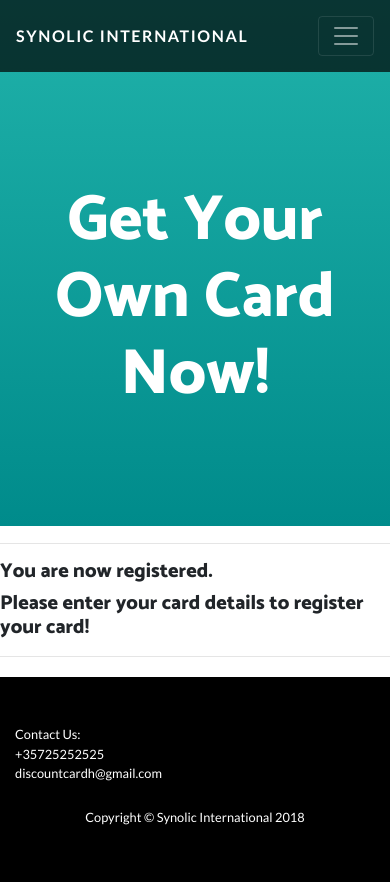
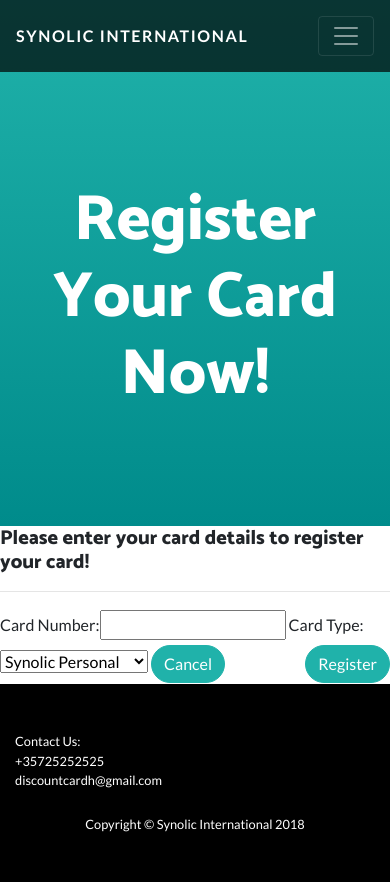
Before and after one commit to alexiaharal/discountCard, a Django app: page /discountCard/register_card/ in a window 390 px wide. Before the commit the page ends 825 px from the top, so only its background shows below. Run offline with Django 3.2, Linux system fonts and the light colour scheme; some libraries are stand-ins or nearby versions.

Commit message:
Purchased card can register now, emails send for expiration reminders, cards set to expired on startup

```diff
--- a/discountCard/__init__.py
+++ b/discountCard/__init__.py
@@ -0,0 +1,3 @@
+
+
+default_app_config = 'discountCard.apps.DiscountcardConfig'
--- a/discountCard/forms.py
+++ b/discountCard/forms.py
@@ -4,6 +4,9 @@
 from django import forms
 from discountCard.models import  Profile
 from django.contrib.auth.models import User
+from django.contrib.auth import login as auth_login
+from django.contrib.auth import authenticate, login, logout
+
 
 class UserForm(forms.Form):
 
@@ -16,7 +19,7 @@
     phone = forms.CharField(label='Phone Number')
     address = forms.CharField(label='Address')
     city = forms.CharField(label='City')
-    country = forms.CharField(label='First Name')
+    country = forms.CharField(label='Country')
 
     def clean_email(self):
         # Get the email
@@ -55,9 +58,21 @@
         ("Year", "Year"),
     }
     card_type = forms.ChoiceField(choices = type_CHOICES, label='Card Type')
-    card_period = forms.ChoiceField(choices = period_CHOICES, label = 'Card Issue Period')
+    #card_period = forms.ChoiceField(choices = period_CHOICES, label = 'Card Issue Period')
 
 
 class LoginForm(forms.Form):
     username= forms.CharField(label='Username', max_length=30)
     password = forms.CharField(label='Password',widget=forms.PasswordInput())
+
+
+class RegisterCardForm(forms.Form):
+    type_CHOICES= {
+        ("Synolic Personal","Synolic Personal"),
+        ("Synolic Corporate", "Synolic Corporate"),
+        ("Synolic Visitors", "Synolic Visitors"),
+        ("Synolic Youth", "Synolic Youth"),
+    }
+    number = forms.CharField(label='Card Number')
+    card_type = forms.ChoiceField(choices = type_CHOICES, label='Card Type')
+    #card_period = forms.ChoiceField(choices = period_CHOICES, label = 'Card Issue Period')
--- a/discountCard/models.py
+++ b/discountCard/models.py
@@ -48,7 +48,9 @@
     renewal_date = models.DateField(null=False)
     owner = models.ForeignKey(Profile, on_delete=models.CASCADE,default="")
     card_type = models.CharField(choices = type_CHOICES,max_length=30,default="")
-
+    expired = models.BooleanField(default=False)
+    active = models.BooleanField(default = False)
+    reminder_send = models.BooleanField(default = False)
     # Override the __unicode__() method to return out something meaningful!
     def __str__(self):
         return str(self.card_number)
--- a/discountCard/templates/discountCard/login.html
+++ b/discountCard/templates/discountCard/login.html
@@ -19,6 +19,9 @@
 <div class="row">
     <div class="col-xs-1 col-sm-2 col-lg-4">    </div>
     <div class="col-xs-10 col-sm-8 col-lg-4">
+        {% if invalid %}
+            <hr><h5 style="color: #E63A3A;">Invalid Login Details Provided</h5>
+        {% endif %}
         <hr><form method="POST" autocomplete="off" enctype="multipart/form-data">
             {% csrf_token %}
             {{ login_form|bootstrap }}
--- a/discountCard/templates/discountCard/register_card.html
+++ b/discountCard/templates/discountCard/register_card.html
@@ -7,7 +7,7 @@
 <header class="masthead text-center text-white">
     <div class="masthead-content">
         <div class="container">
-            <h1 class="masthead-heading mb-0">Get Your Own Card Now!</h1>
+            <h1 class="masthead-heading mb-0">Register Your Card Now!</h1>
         </div>
 
     </div>
@@ -18,7 +18,6 @@
     <div class="row">
         <div class="col-xs-2 col-sm-2 col-lg-4">    </div>
         <div class="col-xs-8 col-sm-8 col-lg-4">
-            <hr><h5>You are now registered.</h5>
             <h5>Please enter your card details to register your card!</h5><hr>
         </div>
         <div class="col-xs-2 col-sm-2 col-lg-4">    </div>
@@ -28,11 +27,22 @@
 
 <section>
     <div class="row">
-        <div class="col-xs-2 col-sm-2 col-lg-4">    </div>
-        <div class="col-xs-8 col-sm-8 col-lg-4">
-
-        </div>
-        <div class="col-xs-2 col-sm-2 col-lg-4">    </div>
+        <div class="col-xs-1 col-sm-2 col-lg-3">    </div>
+        <div class="col-xs-10 col-sm-8 col-lg-6">
+            {% if wrong_card_type %}
+                <hr><h5 style="color: #E63A3A;">Card Type Does Not Match Purchased Card's Type</h5>
+            {% endif %}
+            {% if wrong_card_number %}
+                <hr><h5 style="color: #E63A3A;">Invalid Card Number </h5>
+            {% endif %}
+            <form method="POST" class="profileRegisterForm" autocomplete="off" enctype="multipart/form-data">
+                {% csrf_token %}
+                {{ register_form|bootstrap }}
+                <button type="submit" name="submitBtn" style="float:right;" class="save btn btn-primary rounded-pill ">Register</button>
+                <a href="{% url 'user_account' %}" class="btn btn-primary rounded-pill ">Cancel</a>
+            </form>
+         </div>
+        <div class="col-xs-1 col-sm-2 col-lg-3">    </div>
     </div>
 
 </section>
--- a/discountCard/views.py
+++ b/discountCard/views.py
@@ -1,7 +1,7 @@
-from django.http import HttpResponse
-from discountCard.forms import  UserForm,LoginForm,CardForm
+from django.http import HttpResponse, HttpResponseRedirect
+from discountCard.forms import  *
 from discountCard.models import Card,Profile
-from datetime import date
+from datetime import date, timedelta
 from django.template.context import RequestContext
 from django.contrib.auth import authenticate, login, logout
 from django.contrib.auth.decorators import login_required
@@ -11,51 +11,65 @@
 from django.shortcuts import render, get_object_or_404, render_to_response, redirect
 from django.contrib import messages
 
+
+#Email code snippet
+# text = 'This is a reminder that your ' + plans + ' contract, with contract number: ' + str(
+#     contract.idcontract) + ' is expiring today! If you dont\' want it to be renewed please get in touch. Thank you, Leads Master'
+# send_mail(
+#     'Contract Renewal Notification',
+#     text,
+#     settings.EMAIL_HOST_USER,
+#     [contract.client.email]
+# )
+
 def index(request):
     return render(request, 'discountCard/index.html')
 
 def become_member(request):
     context = RequestContext(request)
     registered=False
-    if request.method == 'POST':
-        user_form = UserForm(data=request.POST)
-        if user_form.is_valid() :
-            #Store fields into variables
-            username = user_form.cleaned_data['username']
-            password = user_form.cleaned_data['password']
-            confirm_password = user_form.cleaned_data['confirm_password']
-            firstname= user_form.cleaned_data['firstname']
-            lastname = user_form.cleaned_data['lastname']
-            email = user_form.cleaned_data['email']
-            phone = user_form.cleaned_data['phone']
-            address = user_form.cleaned_data['address']
-            city = user_form.cleaned_data['city']
-            country = user_form.cleaned_data['country']
-           # card_type = user_form.cleaned_data['card_type']
+    if request.user.is_authenticated:
+        return redirect('choose_card')
+    else:
+        if request.method == 'POST':
+            user_form = UserForm(data=request.POST)
+            if user_form.is_valid() :
+                #Store fields into variables
+                username = user_form.cleaned_data['username']
+                password = user_form.cleaned_data['password']
+                confirm_password = user_form.cleaned_data['confirm_password']
+                firstname= user_form.cleaned_data['firstname']
+                lastname = user_form.cleaned_data['lastname']
+                email = user_form.cleaned_data['email']
+                phone = user_form.cleaned_data['phone']
+                address = user_form.cleaned_data['address']
+                city = user_form.cleaned_data['city']
+                country = user_form.cleaned_data['country']
+               # card_type = user_form.cleaned_data['card_type']
 
-            #Create user instance
+                #Create user instance
 
-            user = User(username=username, password=password, first_name=firstname, last_name=lastname, email=email)
-            #user.set_password(user.password)
-            user.save()
+                user = User(username=username, password=password, first_name=firstname, last_name=lastname, email=email)
+                #user.set_password(user.password)
+                user.save()
 
-            #Create Profile instance
-            profile = Profile(user=user,account_type='Client',phone= phone, address=address,city=city,country=country)
-            profile.save()
+                #Create Profile instance
+                profile = Profile(user=user,account_type='Client',phone= phone, address=address,city=city,country=country)
+                profile.save()
 
-            # #Create card instance
-            # renewal_period=1
-            # #r_date=date.replace(year = date.year + renewal_period)
-            # new_card = Card(date_joined= date.today(), renewal_date=date.today(),owner=profile,card_type=card_type)
-            # new_card.save()
+                # #Create card instance
+                # renewal_period=1
+                # #r_date=date.replace(year = date.year + renewal_period)
+                # new_card = Card(date_joined= date.today(), renewal_date=date.today(),owner=profile,card_type=card_type)
+                # new_card.save()
 
-            registered = True
-            auth_login(request, user)
-            return redirect('choose_card')
+                registered = True
+                auth_login(request, user)
+                return redirect('choose_card')
+            else:
+                    print(user_form.errors)
         else:
-                print(user_form.errors)
-    else:
-        user_form = UserForm()
+            user_form = UserForm()
     return render(request, 'discountCard/become_member.html', {
         'user_form': user_form,
         'registered': registered,
@@ -66,6 +80,7 @@
 def become_partner(request):
     context = RequestContext(request)
     registered=False
+
     if request.method == 'POST':
         user_form = UserForm(data=request.POST)
         if user_form.is_valid() :
@@ -107,16 +122,7 @@
     })
 
 
-def partners(request):
-    context = RequestContext(request)
-    current_partners=[]
-    for partner in User.objects.filter(profile__account_type="Partner"):
-        current_partners.append(partner)
-    return render(request, 'discountCard/our_partners.html',{'context':context,'partners':current_partners})
 
-
-def faq(request):
-    return render(request, 'discountCard/faq.html')
 
 def login(request):
     context = RequestContext(request)
@@ -131,9 +137,6 @@
             # Use Django's machinery to attempt to see if the username/password
             # combination is valid - a User object is returned if it is.
             user = authenticate(username=username, password=password)
-
-            # If we have a User object, the details are correct.
-            # If None, no user with matching credentials was found.
             if user:
                 # Is the account active? It could have been disabled.
                 if user.is_active:
@@ -145,18 +148,23 @@
                     # An inactive account was used - no logging in!
                     return HttpResponse("Your account is disabled.")
             else:
-                # Bad login details were provided. So we can't log the user in.
-                print ("Invalid login details: {0}, {1}".format(username, password))
-                return HttpResponse("Invalid login details supplied.")
+                return render(request, 'discountCard/login.html',{'invalid':True,'login_form':login_form},context)
+
         else:
             print(login_form.errors)
-
 
     else:
         # No context variables to pass to the template system, hence the
         # blank dictionary object...
         login_form=LoginForm()
-        return render(request, 'discountCard/login.html', {'login_form': login_form}, context)
+        return render(request, 'discountCard/login.html', {'invalid':False,'login_form': login_form}, context)
+
+
+@login_required
+def logout(request):
+    django_logout(request)
+    return redirect('index')
+
 
 def choose_card(request):
     context = RequestContext(request)
@@ -164,14 +172,24 @@
     if request.method == 'POST':
         card_form = CardForm(data=request.POST)
         if card_form.is_valid():
-            card_type=card_form.cleaned_data['card_type']
-            card_period=card_form.cleaned_data['card_period']
             current_profile = Profile.objects.get(user=request.user)
 
+            # Card Instance variables
+            card_type=card_form.cleaned_data['card_type']
+            date_joined=date.today()
+            expired = False
+            reminder_send = False
+            active = True
+            if card_type=="Synolic Visitors":
+                duration = 15 #days
+            else:
+                duration = 365 #days
+            renewal_date = date_joined + timedelta(days = duration)
+            owner = current_profile
+
             #Create card instance
-            renewal_period=1
-            #r_date=date.today.replace(year = date.today.year + renewal_period)
-            new_card = Card(date_joined= date.today(), renewal_date=date.today(),owner=current_profile, card_type=card_type)
+            new_card = Card(date_joined= date_joined, renewal_date=renewal_date,owner=owner, card_type=card_type, expired=expired,reminder_send=reminder_send, active=active)
+            #TODO: This should be done after payment process
             new_card.save()
             return redirect('user_account')
         else:
@@ -181,14 +199,53 @@
         return render(request, 'discountCard/choose_card.html', {'card_form':card_form}, context)
 
 def register_card(request):
-    user = request.user
-    return render(request, 'discountCard/register_card.html',{'user':user})
+    wrong_card_type=False
+    wrong_card_number=False
+    if request.method == 'POST':
+        register_form = RegisterCardForm(data=request.POST)
+        if register_form.is_valid():
+            cards=[]
 
+            currentuser = request.user
+            current_profile = Profile.objects.get(user=request.user)
 
-@login_required
-def logout(request):
-    django_logout(request)
-    return redirect('index')
+            # Card Instance variables
+            card_type=register_form.cleaned_data['card_type']
+            card_num=register_form.cleaned_data['number']
+
+            #check if card type chosen is same as card type purchased
+            found=False
+            for card in Card.objects.all():
+                print(card.card_number)
+                if str(card.card_number)==card_num:
+                    if card.card_type==card_type:
+                        card.owner= current_profile
+                        card.date_joined=date.today()
+                        card.expired = False
+                        card.reminder_send = False
+                        card.active = True
+                        if card_type=="Synolic Visitors":
+                            duration = 15 #days
+                        else:
+                            duration = 365 #days
+                        card.renewal_date = card.date_joined + timedelta(days = duration)
+                        card.save()
+                    else:
+                        wrong_card_type=True
+                        return render(request, 'discountCard/register_card.html',{'register_form':register_form,'wrong_card_type':wrong_card_type,'wrong_card_number':wrong_card_number})
+                else:
+                    wrong_card_number=True
+                    return render(request, 'discountCard/register_card.html',{'register_form':register_form,'wrong_card_type':wrong_card_type,'wrong_card_number':wrong_card_number})
+
+                if found==True:
+                            break
+            return redirect('user_account')
+        else:
+            print(register_form.errors)
+    else:
+        register_form=RegisterCardForm()
+        return render(request, 'discountCard/register_card.html',{'register_form':register_form,'wrong_card_type':wrong_card_type,'wrong_card_number':wrong_card_number})
+
 
 def user_account(request):
     context = RequestContext(request)
@@ -204,9 +261,8 @@
                 card = (Card.objects.get(owner=Profile.objects.get(user=request.user)))
                 renewal_d=(Card.objects.get(owner=Profile.objects.get(user=request.user))).renewal_date
                 hascard=True
-                if renewal_d<date.today():
-                    expired=-True
-        return render(request, 'discountCard/user_account.html',{'user':currentuser,'hascard':hascard,'card':card,'expired':expired, 'renewal_date':renewal_d},context)
+                expired=card.expired
+        return render(request, 'discountCard/user_account.html',{'user':currentuser,'hascard':hascard,'card':card, 'renewal_date':renewal_d, 'expired':expired},context)
     else:
         return redirect('login')
 
@@ -214,11 +270,26 @@
     context = RequestContext(request)
 
     if request.user.is_authenticated:
-        currentuser=request.user
-        renewal_d=currentuser.profile.card_number.renewal_date
-        expired=False
-        if renewal_d<date.today():
-            expired=-True
-        return render(request, 'discountCard/renew.html',{'expired':expired},context)
+        #TODO: Pay Here
+        card = (Card.objects.get(owner=Profile.objects.get(user=request.user)))
+        if card.card_type =="Synolic Visitors":
+            card.renewal_date = date.today() + timedelta(days = 15)
+        else:
+            card.renewal_date = date.today() + timedelta(days = 365)
+        card.expired=False
+        card.reminder_send=False
+        card.save()
+        return redirect('user_account')
     else:
         return redirect('login')
+
+def partners(request):
+    context = RequestContext(request)
+    current_partners=[]
+    for partner in User.objects.filter(profile__account_type="Partner"):
+        current_partners.append(partner)
+    return render(request, 'discountCard/our_partners.html',{'context':context,'partners':current_partners})
+
+
+def faq(request):
+    return render(request, 'discountCard/faq.html')
```
Also changed, not shown: discountCard/apps.py (+27 -0 lines), discountCard/templates/discountCard/become_member.html (+3 -4 lines), discountCard/templates/discountCard/choose_card.html (+14 -10 lines), discountCard_project/settings.py (+9 -1 lines), discountCard/migrations/0009_auto_20180622_1716.py (added), discountCard/migrations/0010_auto_20180630_1125.py (added), sqlite3.db.
